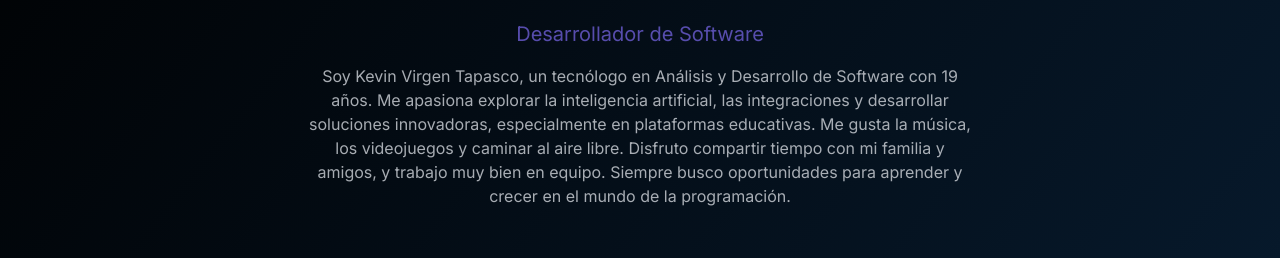
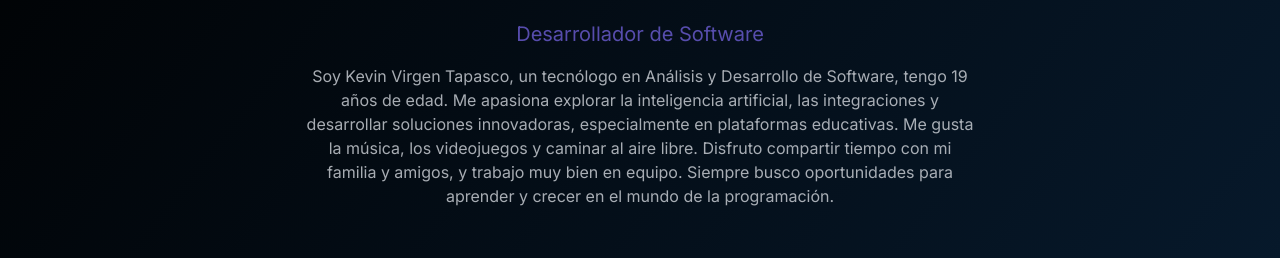
Before and after one commit to Kevttv/Portfolio-web, a Next.js app: page / in a window 1280 px wide. Shown: the part 303-561 px from the top of the page. Built offline with nearby package versions, Linux system fonts and the light colour scheme.

Commit message:
new changes in my description

```diff
--- a/app/page.tsx
+++ b/app/page.tsx
@@ -15,7 +15,7 @@ export default function Home() {
         <h1 className="text-4xl font-bold mb-4 gradient-text">Kevttv</h1>
         <p className="text-xl mb-4 text-[#6C5DD3]">Desarrollador de Software</p>
         <p className="text-gray-300 max-w-2xl mx-auto">
-          Soy Kevin Virgen Tapasco, un tecnólogo en Análisis y Desarrollo de Software con 19 años. Me apasiona explorar la inteligencia artificial, las integraciones y desarrollar soluciones innovadoras, especialmente en plataformas educativas. Me gusta la música, los videojuegos y caminar al aire libre. Disfruto compartir tiempo con mi familia y amigos, y trabajo muy bien en equipo. Siempre busco oportunidades para aprender y crecer en el mundo de la programación.
+          Soy Kevin Virgen Tapasco, un tecnólogo en Análisis y Desarrollo de Software, tengo 19 años de edad. Me apasiona explorar la inteligencia artificial, las integraciones y desarrollar soluciones innovadoras, especialmente en plataformas educativas. Me gusta la música, los videojuegos y caminar al aire libre. Disfruto compartir tiempo con mi familia y amigos, y trabajo muy bien en equipo. Siempre busco oportunidades para aprender y crecer en el mundo de la programación.
         </p>
       </section>
 
```
